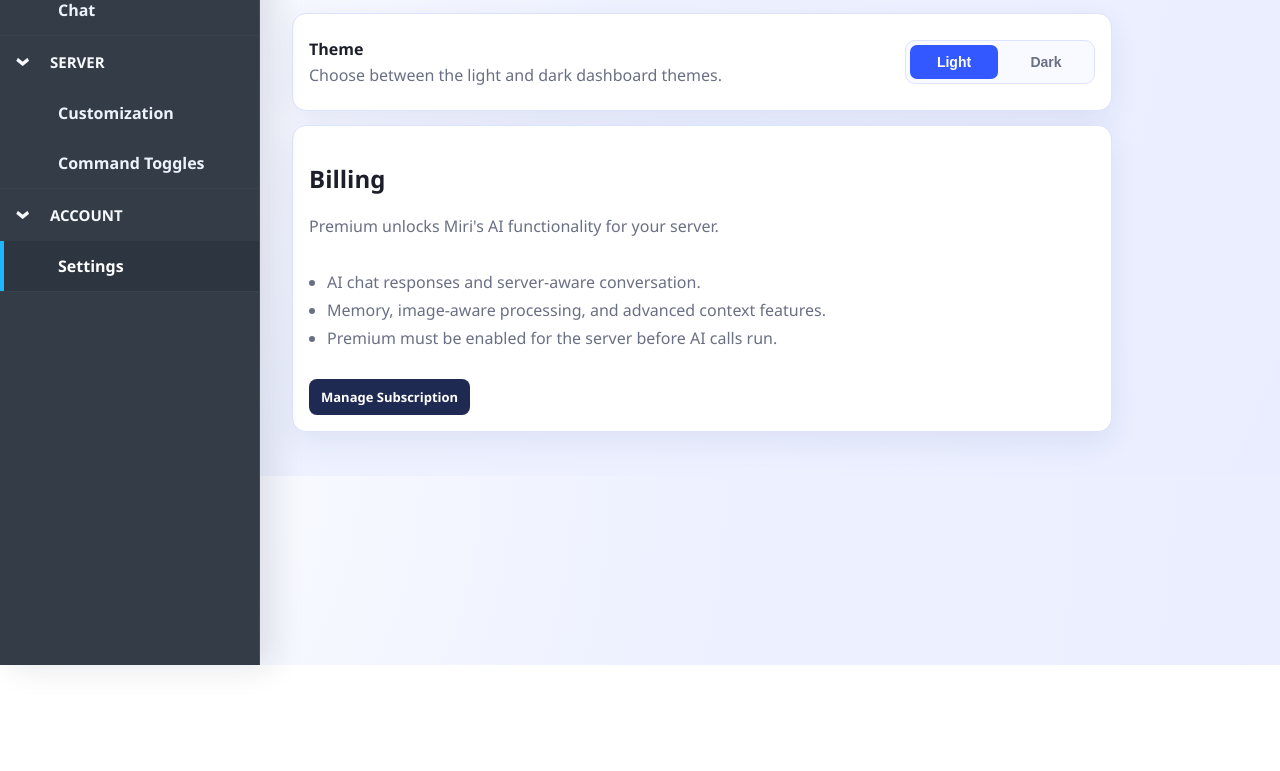
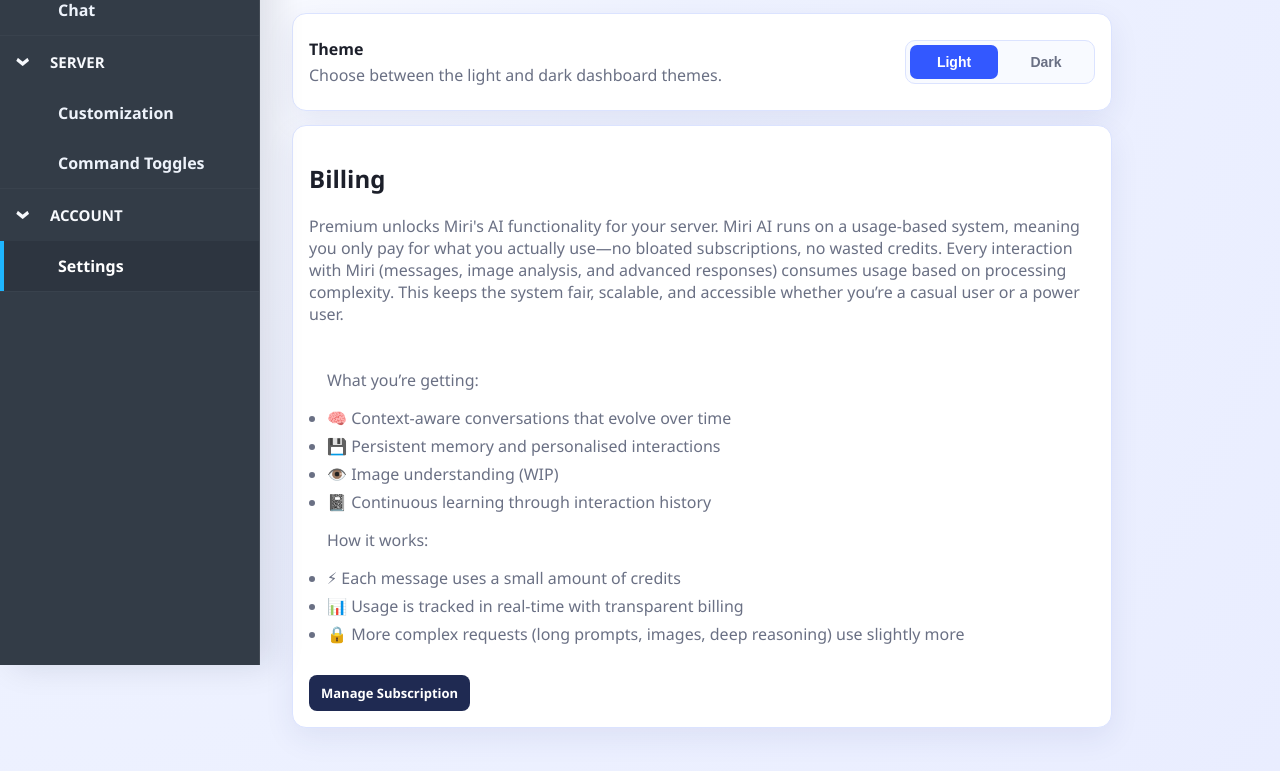
Before and after one commit to TLG-Tako/Miri-Web-Hosting, a website: page settings.html in a window 1280 px wide. Shown: the part 135-906 px from the top of the page. Before the commit the page ends 800 px from the top, so only its background shows below. Drawn offline with Linux system fonts and the light colour scheme; no server answers.

Commit message:
feat: Enhance billing section with detailed premium features and usage explanation

```diff
--- a/settings.html
+++ b/settings.html
@@ -109,12 +109,21 @@
       <section class="card settings-card billing-panel">
         <div>
           <h2>Billing</h2>
-          <p class="muted">Premium unlocks Miri's AI functionality for your server.</p>
+          <p class="muted">Premium unlocks Miri's AI functionality for your server.
+            Miri AI runs on a usage-based system, meaning you only pay for what you actually use—no bloated subscriptions, no wasted credits.
+
+          Every interaction with Miri (messages, image analysis, and advanced responses) consumes usage based on processing complexity. This keeps the system fair, scalable, and accessible whether you’re a casual user or a power user.</p>
         </div>
         <ul class="billing-features">
-          <li>AI chat responses and server-aware conversation.</li>
-          <li>Memory, image-aware processing, and advanced context features.</li>
-          <li>Premium must be enabled for the server before AI calls run.</li>
+          <p> What you’re getting:</p>
+            <li>🧠 Context-aware conversations that evolve over time</li>
+            <li>💾 Persistent memory and personalised interactions</li>
+            <li>👁️ Image understanding (WIP)</li>
+            <li>📓 Continuous learning through interaction history</li>
+          <p>How it works:</p>
+            <li>⚡ Each message uses a small amount of credits</li>
+            <li>📊 Usage is tracked in real-time with transparent billing</li>
+            <li>🔒 More complex requests (long prompts, images, deep reasoning) use slightly more</li>
         </ul>
         <stripe-pricing-table pricing-table-id="prctbl_1TT1JYEByNmzs7fuZquUbPx1"
         publishable-key="pk_live_51TSzc9EByNmzs7fut3ScHu6pS8StB4JGvSQQedFM6fJqVfiIXKm4RAgmcrnE1SUej8Kq4OVhLLoZnZKrdLjRHylV00aDFOTSSP">
```
